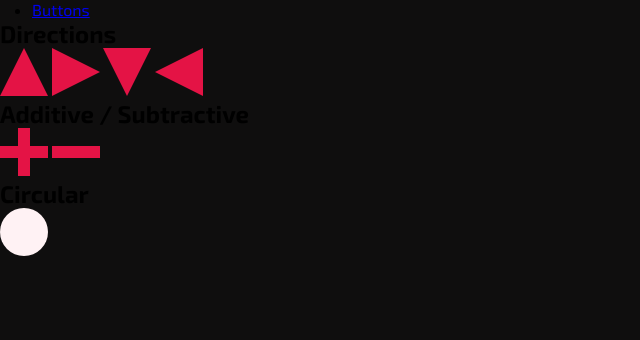
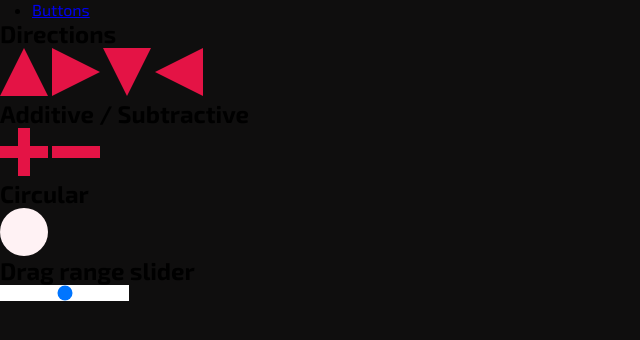
Before and after one commit to Feral-Hog-Distribution/static-ui-prototypes, a website: page patterns.html in a window 1280 px wide. Shown: the whole page, without its empty margins (0-640 px from the left). Drawn offline with Linux system fonts and the light colour scheme.

Commit message:
added drag range to patterns

```diff
--- a/patterns.html
+++ b/patterns.html
@@ -6,7 +6,7 @@
       <li><a href="#section_buttons">Buttons</a></li>
     </ul>
   </nav>
-  <section id="section_buttons">
+  <section id="section_sliders">
     <h2>Directions</h2>
     <div>
       <button class="arrow" data-direction="n"><span>North</span></button>
@@ -24,4 +24,16 @@
       <button class="circular"><span>Press!</span></button>
     </div>
   </section>
+  <section id="section_sliders">
+    <h2>Drag range slider</h2>
+    <form id="module_range_drag" class="module" action="#ranged">
+      <div class="row">
+        <div class="column">
+          <div class="range_drag_container">
+            <input class="field_range" type="range" min="0" max="8">
+          </div>
+        </div>
+      </div>
+    </form>
+  </section>
 </main>
--- a/scss/modules/_range.scss
+++ b/scss/modules/_range.scss
@@ -26,7 +26,6 @@
   flex-shrink: 1;
   flex-basis: 48%;
   position: relative;
-  /* background-color: white; */
   width: 100%;
   margin: auto;
 
--- a/scss/modules/_range_drag.scss
+++ b/scss/modules/_range_drag.scss
@@ -29,7 +29,12 @@
     width: 6rem;
     height: 10rem;
     transform-origin: 50% 50%;
-    transform: translate(-50%, -50%) rotate(90deg);
+    transform: translate(-50%, -50%) rotate(90deg) scale(1);
+
+    &:active {
+      transform-origin: 50% 50%;
+      transform: translate(-50%, -50%) rotate(90deg) scale(0.9);
+    }
   }
 
   input::-webkit-slider-runnable-track {
```
